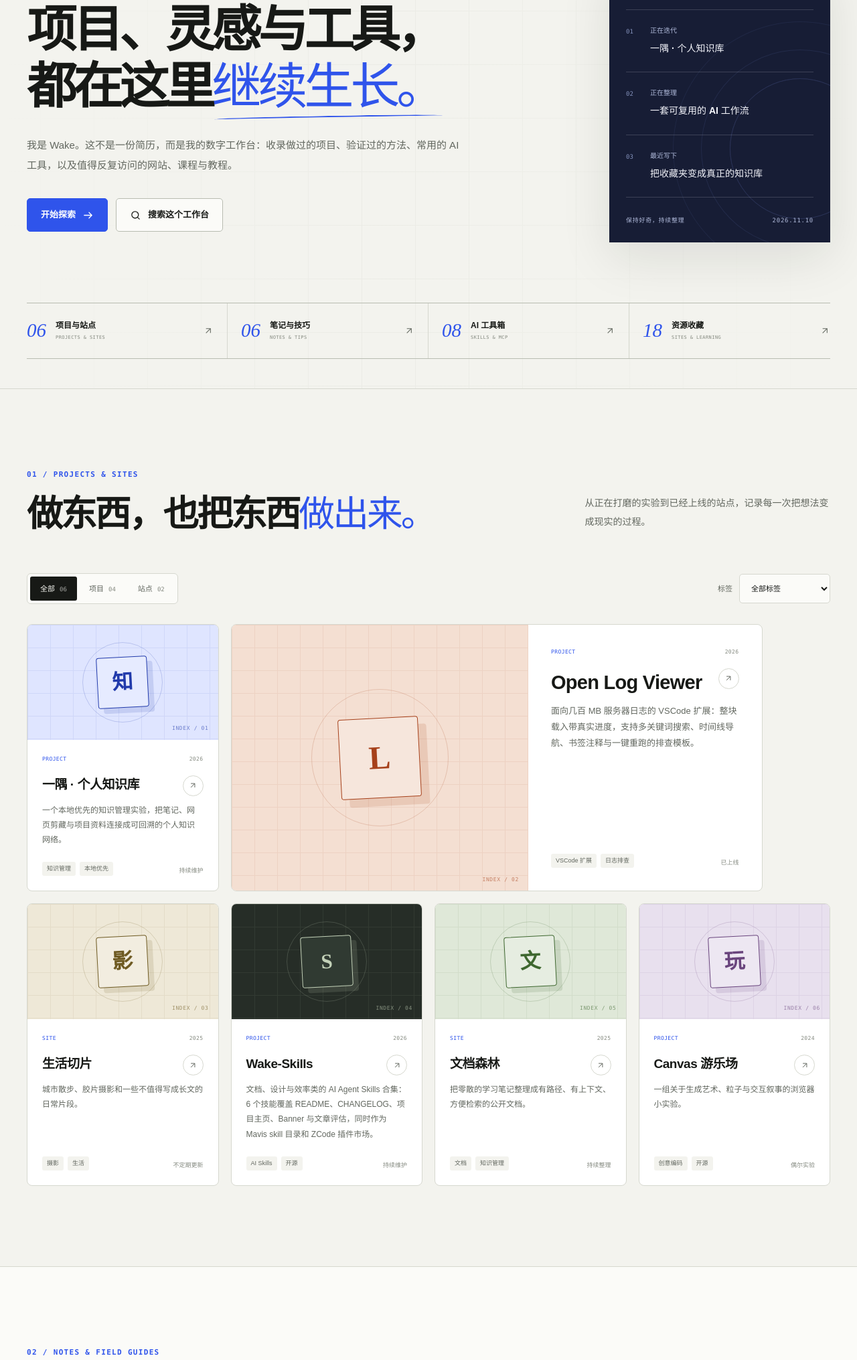
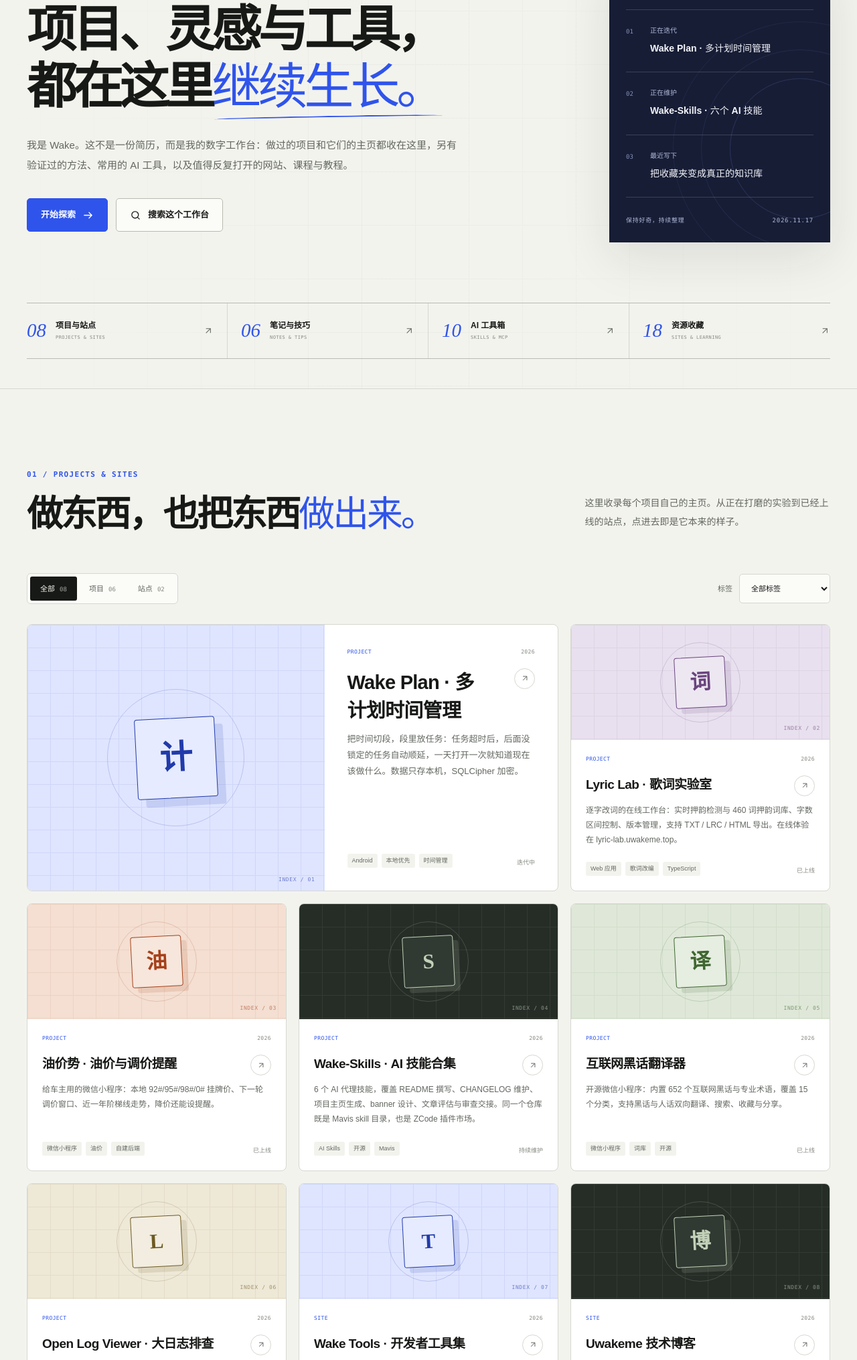
Before and after one commit to uwakeme/homepage, a plain HTML site: page index.html in a window 1280 px wide. Shown: the part 224-2255 px from the top of the page at 67% size. Drawn offline with Linux system fonts and the light colour scheme.

Commit message:
把项目区换成真实项目主页并清理演示数据

```diff
--- a/css/style.css
+++ b/css/style.css
@@ -235,12 +235,11 @@ html[data-theme="dark"] .button--primary { color: #111; }
 .projects-toolbar { display: flex; margin-bottom: 30px; align-items: center; justify-content: space-between; gap: 24px; }
 .projects-grid { display: grid; grid-template-columns: repeat(12, minmax(0, 1fr)); gap: 18px; }
 .project-card {
-  position: relative; display: flex; min-width: 0; overflow: hidden; grid-column: span 3; flex-direction: column;
+  position: relative; display: flex; min-width: 0; overflow: hidden; grid-column: span 4; flex-direction: column;
   border: 1px solid var(--line); border-radius: 8px; background: var(--surface-strong);
   transition: border-color 200ms ease, box-shadow 250ms ease, transform 250ms var(--ease), opacity 600ms var(--ease);
 }
 .project-card--featured { display: grid; grid-column: span 8; grid-template-columns: minmax(0, 1.12fr) minmax(280px, .88fr); }
-.project-card:nth-child(2):not(.project-card--featured) { grid-column: span 4; }
 .projects-grid.is-filtered .project-card { grid-column: span 4; }
 .project-card:hover { border-color: var(--line-strong); box-shadow: 0 18px 48px rgba(20, 25, 20, .09); transform: translateY(-4px); }
 .project-visual {
--- a/index.html
+++ b/index.html
@@ -3,7 +3,7 @@
 <head>
   <meta charset="UTF-8">
   <meta name="viewport" content="width=device-width, initial-scale=1.0">
-  <meta name="description" content="Wake 的个人数字工作台，汇集项目、实践笔记、AI Skills、MCP、网站、课程与教程收藏。">
+  <meta name="description" content="Wake 的个人数字工作台：收录做过的项目及其主页、实践笔记、AI Skills 与 MCP、网站、课程与教程收藏。">
   <meta name="theme-color" content="#f3f3ee">
   <meta name="color-scheme" content="light dark">
   <title>Wake 的数字工作台 · 项目、笔记与资源索引</title>
@@ -88,7 +88,7 @@
         <div class="hero-copy">
           <p class="eyebrow hero-enter" style="--enter-order: 0"><span class="status-dot" aria-hidden="true"></span> A LIVING INDEX OF THINGS I MAKE &amp; COLLECT</p>
           <h1 class="hero-title hero-enter" id="hero-title" style="--enter-order: 1">项目、灵感与工具，<br>都在这里<span>继续生长。</span></h1>
-          <p class="hero-intro hero-enter" style="--enter-order: 2" data-bind="profile.intro">我是 Wake。这不是一份简历，而是我的数字工作台：收录做过的项目、验证过的方法、常用的 AI 工具，以及值得反复访问的网站、课程与教程。</p>
+          <p class="hero-intro hero-enter" style="--enter-order: 2" data-bind="profile.intro">我是 Wake。这不是一份简历，而是我的数字工作台：做过的项目和它们的主页都收在这里，另有验证过的方法、常用的 AI 工具，以及值得反复打开的网站、课程与教程。</p>
           <div class="hero-actions hero-enter" style="--enter-order: 3">
             <a class="button button--primary" href="#projects">开始探索<svg aria-hidden="true"><use href="#icon-arrow-right"/></svg></a>
             <button class="button button--search" id="hero-search" type="button"><svg aria-hidden="true"><use href="#icon-search"/></svg>搜索这个工作台</button>
@@ -97,13 +97,13 @@
         <aside class="now-board hero-enter" style="--enter-order: 2" aria-label="最近动态">
           <div class="now-board-head"><span>NOW / 最近更新</span><span class="now-pulse" aria-hidden="true"></span></div>
           <div class="now-board-list" id="now-list"></div>
-          <div class="now-board-foot"><span>保持好奇，持续整理</span><span data-bind="profile.updated">2026.11.05</span></div>
+          <div class="now-board-foot"><span>保持好奇，持续整理</span><span data-bind="profile.updated">2026.11.17</span></div>
         </aside>
       </div>
       <div class="container index-strip hero-enter" style="--enter-order: 4" aria-label="内容索引">
-        <a href="#projects"><span class="index-number" data-count="projects">06</span><span>项目与站点<small>PROJECTS &amp; SITES</small></span><svg aria-hidden="true"><use href="#icon-arrow-up-right"/></svg></a>
+        <a href="#projects"><span class="index-number" data-count="projects">08</span><span>项目与站点<small>PROJECTS &amp; SITES</small></span><svg aria-hidden="true"><use href="#icon-arrow-up-right"/></svg></a>
         <a href="#notes"><span class="index-number" data-count="notes">06</span><span>笔记与技巧<small>NOTES &amp; TIPS</small></span><svg aria-hidden="true"><use href="#icon-arrow-up-right"/></svg></a>
-        <a href="#ai-lab"><span class="index-number" data-count="aiTools">08</span><span>AI 工具箱<small>SKILLS &amp; MCP</small></span><svg aria-hidden="true"><use href="#icon-arrow-up-right"/></svg></a>
+        <a href="#ai-lab"><span class="index-number" data-count="aiTools">10</span><span>AI 工具箱<small>SKILLS &amp; MCP</small></span><svg aria-hidden="true"><use href="#icon-arrow-up-right"/></svg></a>
         <a href="#resources"><span class="index-number" data-count="resources">18</span><span>资源收藏<small>SITES &amp; LEARNING</small></span><svg aria-hidden="true"><use href="#icon-arrow-up-right"/></svg></a>
       </div>
     </section>
@@ -112,7 +112,7 @@
       <div class="container">
         <div class="section-heading reveal">
           <div><p class="section-kicker">01 / PROJECTS &amp; SITES</p><h2 id="projects-title">做东西，也把东西<span>做出来。</span></h2></div>
-          <p>从正在打磨的实验到已经上线的站点，记录每一次把想法变成现实的过程。</p>
+          <p>这里收录每个项目自己的主页。从正在打磨的实验到已经上线的站点，点进去即是它本来的样子。</p>
         </div>
         <div class="projects-toolbar reveal">
           <div class="filter-group" id="project-kind-filters" role="group" aria-label="按类型筛选项目与站点">
@@ -186,7 +186,7 @@
     <section class="about-section" id="about" aria-labelledby="about-title">
       <div class="container about-grid reveal">
         <div class="about-mark" aria-hidden="true">W/</div>
-        <div class="about-copy"><p class="section-kicker">ABOUT THIS CORNER</p><h2 id="about-title">我是 Wake，<br>一个喜欢把复杂事情<br>整理清楚的创造者。</h2><p data-bind="profile.about">关注产品、前端与 AI 工作流。这个主页是我的长期项目，也是一封通往过往想法与未来实验的邀请函。</p></div>
+        <div class="about-copy"><p class="section-kicker">ABOUT THIS CORNER</p><h2 id="about-title">我是 Wake，<br>一个喜欢把复杂事情<br>整理清楚的创造者。</h2><p data-bind="profile.about">关注产品、前端与 AI 工作流。这个主页是我的长期项目，也是所有项目主页的目录：先在这里挑一个，再去它自己的站点继续。</p></div>
         <div class="contact-block"><p>发现有趣的东西，或想聊聊合作？</p><a id="email-link" href="mailto:youwakeme@qq.com"><svg aria-hidden="true"><use href="#icon-mail"/></svg><span data-bind="profile.email">youwakeme@qq.com</span></a><button class="copy-email" id="copy-email" type="button"><svg aria-hidden="true"><use href="#icon-copy"/></svg><span>复制邮箱</span></button><div class="social-links" id="social-links"></div></div>
       </div>
     </section>
--- a/js/data.js
+++ b/js/data.js
@@ -1,28 +1,30 @@
 /*
  * 全站内容配置：新增或修改项目、笔记、AI 工具、网站、课程与教程，只需编辑此文件。
- * 部分条目仍是可替换的演示数据；对外发布前请确认链接已换成真实地址。
+ * projects 收录账号下设置了主页地址、且当前能够访问的项目，条目文案取自各项目主页与 README 的真实素材。
  */
 window.portfolioData = {
   profile: {
     name: "Wake",
     role: "创造者 / 前端开发者",
     email: "youwakeme@qq.com",
-    updated: "2026.11.10",
-    intro: "我是 Wake。这不是一份简历，而是我的数字工作台：收录做过的项目、验证过的方法、常用的 AI 工具，以及值得反复访问的网站、课程与教程。",
-    about: "关注产品、前端与 AI 工作流。这个主页是我的长期项目，也是一封通往过往想法与未来实验的邀请函。"
+    updated: "2026.11.17",
+    intro: "我是 Wake。这不是一份简历，而是我的数字工作台：做过的项目和它们的主页都收在这里，另有验证过的方法、常用的 AI 工具，以及值得反复打开的网站、课程与教程。",
+    about: "关注产品、前端与 AI 工作流。这个主页是我的长期项目，也是所有项目主页的目录：先在这里挑一个，再去它自己的站点继续。"
   },
   now: [
-    { label: "正在迭代", title: "一隅 · 个人知识库", target: "#projects" },
-    { label: "正在整理", title: "一套可复用的 AI 工作流", target: "#ai-lab" },
+    { label: "正在迭代", title: "Wake Plan · 多计划时间管理", target: "#projects" },
+    { label: "正在维护", title: "Wake-Skills · 六个 AI 技能", target: "#ai-lab" },
     { label: "最近写下", title: "把收藏夹变成真正的知识库", target: "#notes" }
   ],
   projects: [
-    { title: "一隅 · 个人知识库", kind: "project", status: "持续维护", year: "2026", desc: "一个本地优先的知识管理实验，把笔记、网页剪藏与项目资料连接成可回溯的个人知识网络。", url: "https://github.com/uwakeme/knowledge-base", icon: "知", tags: ["知识管理", "本地优先"], tone: "blue" },
-    { title: "Open Log Viewer", kind: "project", status: "已上线", year: "2026", desc: "面向几百 MB 服务器日志的 VSCode 扩展：整块载入带真实进度，支持多关键词搜索、时间线导航、书签注释与一键重跑的排查模板。", url: "https://www.uwakeme.top/large_log_check/", icon: "L", tags: ["VSCode 扩展", "日志排查"], tone: "orange", featured: true },
-    { title: "生活切片", kind: "site", status: "不定期更新", year: "2025", desc: "城市散步、胶片摄影和一些不值得写成长文的日常片段。", url: "https://photos.example.com", icon: "影", tags: ["摄影", "生活"], tone: "cream" },
-    { title: "Wake-Skills", kind: "project", status: "持续维护", year: "2026", desc: "文档、设计与效率类的 AI Agent Skills 合集：6 个技能覆盖 README、CHANGELOG、项目主页、Banner 与文章评估，同时作为 Mavis skill 目录和 ZCode 插件市场。", url: "https://www.uwakeme.top/wake-skills/", icon: "S", tags: ["AI Skills", "开源"], tone: "ink" },
-    { title: "文档森林", kind: "site", status: "持续整理", year: "2025", desc: "把零散的学习笔记整理成有路径、有上下文、方便检索的公开文档。", url: "https://docs.example.com", icon: "文", tags: ["文档", "知识管理"], tone: "green" },
-    { title: "Canvas 游乐场", kind: "project", status: "偶尔实验", year: "2024", desc: "一组关于生成艺术、粒子与交互叙事的浏览器小实验。", url: "https://github.com/uwakeme/canvas-playground", icon: "玩", tags: ["创意编码", "开源"], tone: "violet" }
+    { title: "Wake Plan · 多计划时间管理", kind: "project", status: "迭代中", year: "2026", desc: "把时间切段，段里放任务：任务超时后，后面没锁定的任务自动顺延，一天打开一次就知道现在该做什么。数据只存本机，SQLCipher 加密。", url: "http://www.uwakeme.top/wake-plan/", icon: "计", tags: ["Android", "本地优先", "时间管理"], tone: "blue", featured: true },
+    { title: "Lyric Lab · 歌词实验室", kind: "project", status: "已上线", year: "2026", desc: "逐字改词的在线工作台：实时押韵检测与 460 词押韵词库、字数区间控制、版本管理，支持 TXT / LRC / HTML 导出。在线体验在 lyric-lab.uwakeme.top。", url: "http://www.uwakeme.top/lyric_lab/", icon: "词", tags: ["Web 应用", "歌词改编", "TypeScript"], tone: "violet" },
+    { title: "油价势 · 油价与调价提醒", kind: "project", status: "已上线", year: "2026", desc: "给车主用的微信小程序：本地 92#/95#/98#/0# 挂牌价、下一轮调价窗口、近一年阶梯线走势，降价还能设提醒。", url: "http://www.uwakeme.top/oil-trend/", icon: "油", tags: ["微信小程序", "油价", "自建后端"], tone: "orange" },
+    { title: "Wake-Skills · AI 技能合集", kind: "project", status: "持续维护", year: "2026", desc: "6 个 AI 代理技能，覆盖 README 撰写、CHANGELOG 维护、项目主页生成、banner 设计、文章评估与审查交接。同一个仓库既是 Mavis skill 目录，也是 ZCode 插件市场。", url: "http://www.uwakeme.top/wake-skills/", icon: "S", tags: ["AI Skills", "开源", "Mavis"], tone: "ink" },
+    { title: "互联网黑话翻译器", kind: "project", status: "已上线", year: "2026", desc: "开源微信小程序：内置 652 个互联网黑话与专业术语，覆盖 15 个分类，支持黑话与人话双向翻译、搜索、收藏与分享。", url: "http://www.uwakeme.top/internet_slang_translation/", icon: "译", tags: ["微信小程序", "词库", "开源"], tone: "green" },
+    { title: "Open Log Viewer · 大日志排查", kind: "project", status: "已上线", year: "2026", desc: "VSCode 扩展，把服务器日志块变成可打开、可搜索、可标注、可排查的工具：整块载入带真实进度、多关键词搜索、时间线导航、书签注释与可重跑的排查模板，支持 GBK / UTF-16。", url: "http://www.uwakeme.top/large_log_check/", icon: "L", tags: ["VSCode 扩展", "日志排查", "开源"], tone: "cream" },
+    { title: "Wake Tools · 开发者工具集", kind: "site", status: "持续更新", year: "2026", desc: "为开发者准备的小工具集合：时间戳转换、JSON 格式化、Base64、UUID、颜色转换等。", url: "https://tools.uwakeme.top/", icon: "T", tags: ["在线工具", "开发者"], tone: "blue" },
+    { title: "Uwakeme 技术博客", kind: "site", status: "持续更新", year: "2026", desc: "Wake 的个人技术博客，基于 Hexo 与 Fluid 主题，专注分享技术知识、学习心得与生活感悟，主要涉及 Web 开发、后端技术与人工智能。", url: "http://www.uwakeme.top/", icon: "博", tags: ["博客", "Hexo", "技术写作"], tone: "ink" }
   ],
   notes: [
     {
@@ -111,10 +113,12 @@ window.portfolioData = {
     }
   ],
   aiTools: [
-    { name: "frontend-design", type: "skill", origin: "收藏", desc: "从概念、排版到动效，建立有明确审美方向的前端页面，而不是套用通用模板。", url: "https://github.com/uwakeme/frontend-design", command: "npx skills add uwakeme/frontend-design", tags: ["设计", "前端"] },
-    { name: "readme-banner", type: "skill", origin: "创建", desc: "读取项目信息与截图，生成风格统一、可直接放入 README 的 SVG Banner。", url: "https://github.com/uwakeme/readme-banner-skill", command: "npx skills add uwakeme/readme-banner", tags: ["文档", "SVG"] },
-    { name: "research-digest", type: "skill", origin: "创建", desc: "把多来源资料整理成带来源、结论与待验证项的研究摘要，减少重复搜索。", url: "https://github.com/uwakeme/research-digest", command: "npx skills add uwakeme/research-digest", tags: ["研究", "写作"] },
-    { name: "humanizer-zh", type: "skill", origin: "收藏", desc: "检查中文文本中的模板腔、空泛形容与重复句式，保留作者原本的语气。", url: "https://github.com/uwakeme/humanizer-zh", command: "npx skills add uwakeme/humanizer-zh", tags: ["中文", "编辑"] },
+    { name: "readme-craft", type: "skill", origin: "创建", desc: "生成标准化、GFM 规范、语气人性化的 README，自动附带顶部 banner，支持多语言版本与界面截图。", url: "https://github.com/uwakeme/wake-skills/tree/main/readme-craft", command: "mavis skill install https://github.com/uwakeme/wake-skills/tree/main/readme-craft", tags: ["文档", "README"] },
+    { name: "homepage-craft", type: "skill", origin: "创建", desc: "扫描仓库素材生成单文件项目主页，可直接发布到 GitHub Pages，页面内容不编造数字与占位图。", url: "https://github.com/uwakeme/wake-skills/tree/main/homepage-craft", command: "mavis skill install https://github.com/uwakeme/wake-skills/tree/main/homepage-craft", tags: ["主页", "发布"] },
+    { name: "readme-banner", type: "skill", origin: "创建", desc: "为 README 顶部生成 hero 图，支持手写 SVG、AI 位图与 CSS 动效三种形态。", url: "https://github.com/uwakeme/wake-skills/tree/main/readme-banner", command: "mavis skill install https://github.com/uwakeme/wake-skills/tree/main/readme-banner", tags: ["设计", "SVG"] },
+    { name: "changelog-craft", type: "skill", origin: "创建", desc: "按 Keep a Changelog 规范维护 CHANGELOG：提交时逐笔判断改动是否值得记录，发版时归段成新版本。", url: "https://github.com/uwakeme/wake-skills/tree/main/changelog-craft", command: "mavis skill install https://github.com/uwakeme/wake-skills/tree/main/changelog-craft", tags: ["文档", "发布"] },
+    { name: "article-valuator", type: "skill", origin: "创建", desc: "按深度与信息密度、可操作性、新颖度与时效、相关性四维打分，判断一篇文章值不值得精读。", url: "https://github.com/uwakeme/wake-skills/tree/main/article-valuator", command: "mavis skill install https://github.com/uwakeme/wake-skills/tree/main/article-valuator", tags: ["阅读", "研究"] },
+    { name: "review-brief", type: "skill", origin: "创建", desc: "把一次改动沉淀成自包含的审查简报，交给另一个 agent 复查时不需要额外对话上下文。", url: "https://github.com/uwakeme/wake-skills/tree/main/review-brief", command: "mavis skill install https://github.com/uwakeme/wake-skills/tree/main/review-brief", tags: ["协作", "审查"] },
     { name: "Filesystem", type: "mcp", origin: "常用", desc: "在明确授权的目录内读写与检索文件，是本地自动化工作流的基础连接器。", url: "https://github.com/modelcontextprotocol/servers", command: "npx -y @modelcontextprotocol/server-filesystem ./", tags: ["本地", "文件"] },
     { name: "Fetch", type: "mcp", origin: "常用", desc: "抓取网页并转换为便于模型阅读的内容，用于资料核对与文档查询。", url: "https://github.com/modelcontextprotocol/servers", command: "uvx mcp-server-fetch", tags: ["网页", "研究"] },
     { name: "Memory", type: "mcp", origin: "常用", desc: "用知识图谱保存跨会话事实与关系，让长期项目保留必要上下文。", url: "https://github.com/modelcontextprotocol/servers", command: "npx -y @modelcontextprotocol/server-memory", tags: ["记忆", "知识"] },
@@ -144,8 +148,6 @@ window.portfolioData = {
   ],
   socials: [
     { name: "GitHub", url: "https://github.com/uwakeme" },
-    { name: "Twitter / X", url: "https://x.com/example" },
-    { name: "B 站", url: "https://space.bilibili.com/example" },
-    { name: "知乎", url: "https://www.zhihu.com/people/example" }
+    { name: "技术博客", url: "http://www.uwakeme.top/" }
   ]
 };
```
Also changed, not shown: 2 other files.
